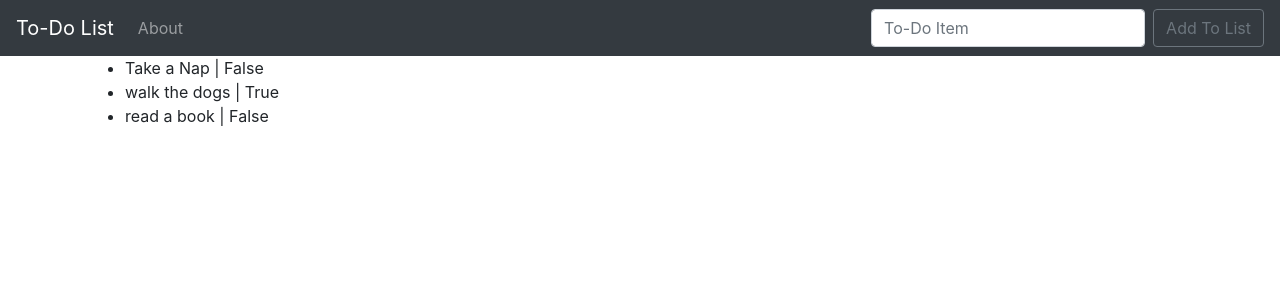
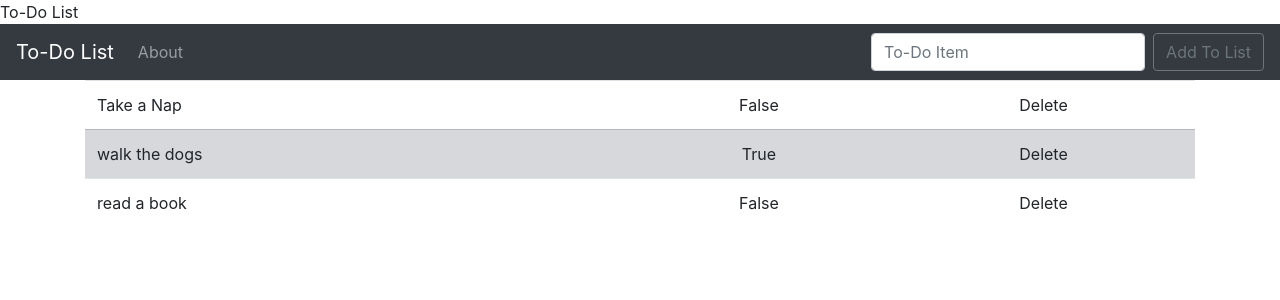
Before and after one commit to fsaltik/djangoTodoList, a Django app: page / in a window 1280 px wide. Shown: the top 300 px of the page. Run offline with Django 3.2, Linux system fonts and the light colour scheme; data comes from the database, SQL or seed files in the repository; some libraries are stand-ins or nearby versions.

Commit message:
Static files

```diff
--- /dev/null
+++ b/static/css/todo.css
@@ -0,0 +1,3 @@
+.striker {
+    text-decoration: line-through;
+}
--- a/todo_app/settings.py
+++ b/todo_app/settings.py
@@ -120,3 +120,6 @@
 # https://docs.djangoproject.com/en/3.0/howto/static-files/
 
 STATIC_URL = '/static/'
+STATICFILES_DIRS = [
+    os.path.join(BASE_DIR, 'static'),
+]
--- a/todo_list/templates/base.html
+++ b/todo_list/templates/base.html
@@ -1,4 +1,5 @@
 <!doctype html>
+{% load static %}
 <html lang="en">
 <head>
     <!-- Required meta tags -->
@@ -8,7 +9,7 @@
     <!-- Bootstrap CSS -->
     <link rel="stylesheet" href="https://stackpath.bootstrapcdn.com/bootstrap/4.4.1/css/bootstrap.min.css"
           integrity="sha384-Vkoo8x4CGsO3+Hhxv8T/Q5PaXtkKtu6ug5TOeNV6gBiFeWPGFN9MuhOf23Q9Ifjh" crossorigin="anonymous">
-
+<link rel="{% static 'css/todo.css' %}"
     <title>{% block title %} {% endblock %}</title>
 </head>
 <body>
--- a/todo_list/templates/home.html
+++ b/todo_list/templates/home.html
@@ -5,13 +5,25 @@
 {% block content %}
 
 {% if all_items %}
-<ul>
+<table class="table">
     {% for things in all_items %}
-        <li>
-            {{ things.item }} |   {{ things.completed }}
-        </li>
+     {% if things.completed %}
+        <tr class="table-secondary">
+            <td class="striker">{{ things.item }}</td>
+            <td style="text-align: center;">{{ things.completed }}</td>
+            <td style="text-align: center;">Delete</td>
+
+        </tr>
+     {% else %}
+          <tr>
+                <td>{{ things.item }}</td>
+                <td style="text-align: center;">{{ things.completed }}</td>
+                <td style="text-align: center;">Delete</td>
+
+            </tr>
+     {% endif %}
     {% endfor %}
-</ul>
+</table>
 {% endif %}
 
 {% endblock %}
```
